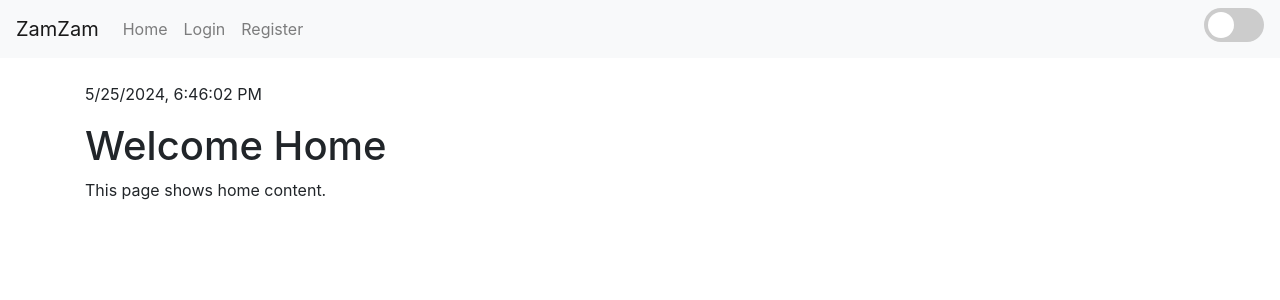
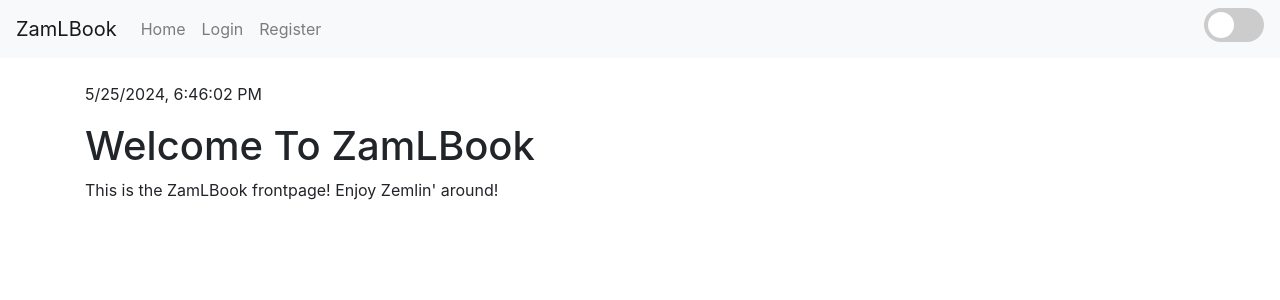
Before and after one commit to Halmouus/Personal, a Flask app: page / in a window 1280 px wide. Shown: the top 300 px of the page. Run offline with Flask 3, Linux system fonts and the light colour scheme; some libraries are stand-ins or nearby versions.

Commit message:
Navbar fix

```diff
--- a/app/templates/base.html
+++ b/app/templates/base.html
@@ -93,7 +93,7 @@
 </head>
 <body onload="displayDateTime()" class="{% if session.get('dark_mode') %}dark-mode{% endif %}">
     <nav class="navbar navbar-expand-lg navbar-light bg-light">
-        <a class="navbar-brand" href="/">ZamZam</a>
+        <a class="navbar-brand" href="/">ZamLBook</a>
         <button class="navbar-toggler" type="button" data-toggle="collapse" data-target="#navbarNav" aria-controls="navbarNav" aria-expanded="false" aria-label="Toggle navigation">
             <span class="navbar-toggler-icon"></span>
         </button>
--- a/app/templates/home.html
+++ b/app/templates/home.html
@@ -3,6 +3,6 @@
 {% block title %}Home Page{% endblock %}
 
 {% block content %}
-    <h1>Welcome Home</h1>
-    <p>This page shows home content.</p>
+    <h1>Welcome To ZamLBook</h1>
+    <p>This is the ZamLBook frontpage! Enjoy Zemlin' around!</p>
 {% endblock %}
```
